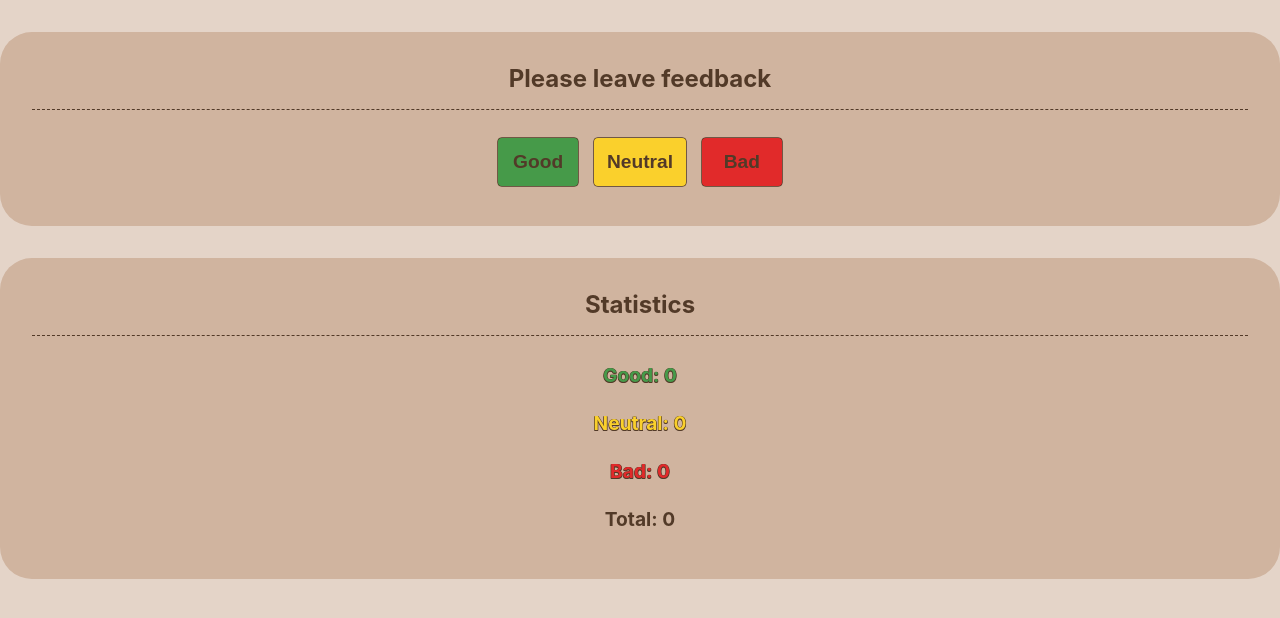
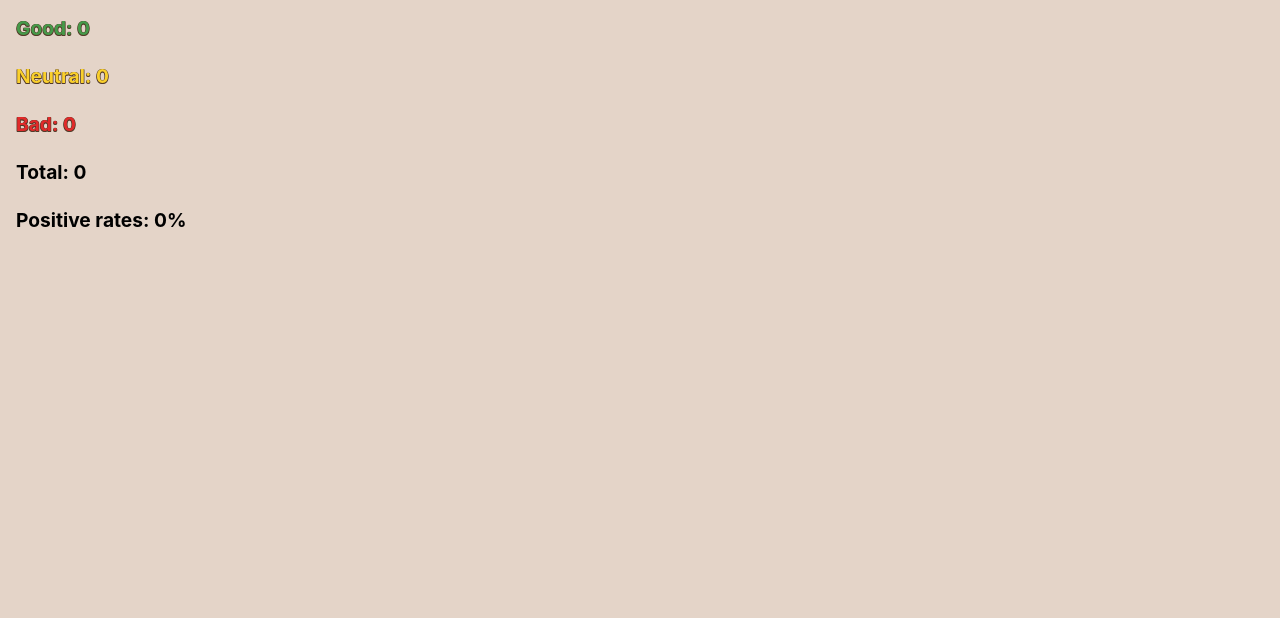
Before and after one commit to kamilaadamska/goit-react-hw-02-feedback, a React (Create React App) app: page / in a window 1280 px wide. Shown: the top 618 px of the page. Built offline with nearby package versions, Linux system fonts and the light colour scheme.

Commit message:
Refactoring: added statistics component

```diff
--- a/src/components/App.jsx
+++ b/src/components/App.jsx
@@ -1,5 +1,37 @@
-import GetFeedback from './getfeedback/GetFeedback';
+import { Component } from 'react';
+import { Statistics } from './statistics/Statistics';
 
-export const App = () => {
-  return <GetFeedback />;
-};
+class App extends Component {
+  state = {
+    good: 0,
+    neutral: 0,
+    bad: 0,
+  };
+
+  countTotalFeedback = () => {
+    const total = this.state.good + this.state.neutral + this.state.bad;
+    return total;
+  };
+
+  countPositiveFeedbackPercentage = () => {
+    const total = this.countTotalFeedback();
+    if (total === 0) return 0;
+    return Math.floor((this.state.good * 100) / total);
+  };
+
+  render() {
+    const { good, neutral, bad } = this.state;
+
+    return (
+      <Statistics
+        good={good}
+        neutral={neutral}
+        bad={bad}
+        total={this.countTotalFeedback()}
+        positivePercentage={this.countPositiveFeedbackPercentage()}
+      />
+    );
+  }
+}
+
+export default App;
--- a/src/components/getfeedback/getfeedback.module.css
+++ b/src/components/getfeedback/getfeedback.module.css
@@ -34,19 +34,3 @@
   transform: scale(1.05);
   cursor: pointer;
 }
-
-.totalStatistic {
-  margin: 0.5rem;
-  padding: 0.5rem;
-  border-radius: 4px;
-  font-weight: 700;
-  font-size: 1.2rem;
-  display: block;
-}
-
-.rateStatistic {
-  composes: totalStatistic;
-  text-transform: capitalize;
-  text-shadow: 0.5px 0.5px 0 #523a28, -0.5px -0.5px 0 #523a28,
-    0.5px -0.5px 0 #523a28, -0.5px 0.5px 0 #523a28;
-}
--- /dev/null
+++ b/src/components/statistics/Statistics.jsx
@@ -0,0 +1,55 @@
+import css from './statistics.module.css';
+
+export const Statistics = ({
+  good,
+  neutral,
+  bad,
+  total,
+  positivePercentage,
+}) => {
+  return (
+    <>
+      <span
+        className={css.rateStatistic}
+        style={{
+          color: getRateColor('good'),
+        }}
+      >
+        Good: {good}
+      </span>
+      <span
+        className={css.rateStatistic}
+        style={{
+          color: getRateColor('neutral'),
+        }}
+      >
+        Neutral: {neutral}
+      </span>
+      <span
+        className={css.rateStatistic}
+        style={{
+          color: getRateColor('bad'),
+        }}
+      >
+        Bad: {bad}
+      </span>
+      <span className={css.totalStatistic}>Total: {total}</span>
+      <span className={css.totalStatistic}>
+        Positive rates: {positivePercentage}%
+      </span>
+    </>
+  );
+};
+
+const getRateColor = rate => {
+  switch (rate) {
+    case 'good':
+      return '#469A49';
+    case 'neutral':
+      return '#FAD02C';
+    case 'bad':
+      return '#E12A2A';
+    default:
+      throw new Error(`Rating type is not recognized.`);
+  }
+};
--- /dev/null
+++ b/src/components/statistics/statistics.module.css
@@ -0,0 +1,14 @@
+.totalStatistic {
+  margin: 0.5rem;
+  padding: 0.5rem;
+  border-radius: 4px;
+  font-weight: 700;
+  font-size: 1.2rem;
+  display: block;
+}
+
+.rateStatistic {
+  composes: totalStatistic;
+  text-shadow: 0.5px 0.5px 0 #523a28, -0.5px -0.5px 0 #523a28,
+    0.5px -0.5px 0 #523a28, -0.5px 0.5px 0 #523a28;
+}
--- a/src/index.js
+++ b/src/index.js
@@ -1,6 +1,6 @@
 import React from 'react';
 import ReactDOM from 'react-dom/client';
-import { App } from 'components/App';
+import App from 'components/App';
 import './index.css';
 
 ReactDOM.createRoot(document.getElementById('root')).render(
```
